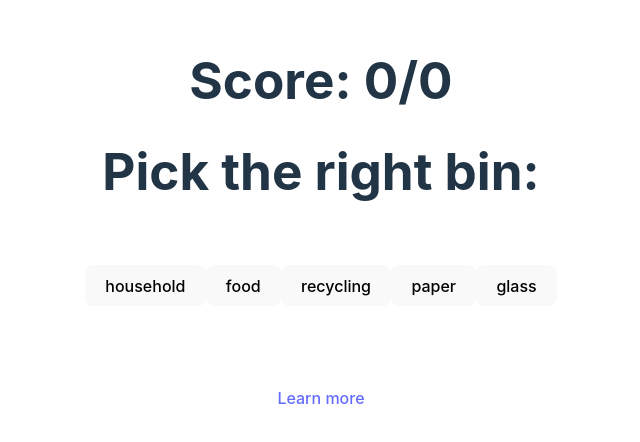
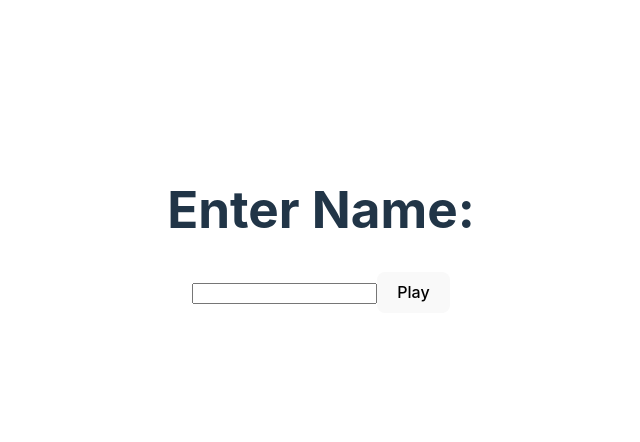
Before and after one commit to rachelsleet/muelltrenner, a React (Vite) app: page / in a window 1280 px wide. Shown: the part 170-612 px from the top of the page, without its empty margins (319-959 px from the left). Built offline with nearby package versions, Linux system fonts and the light colour scheme.

Commit message:
Add leaderboard

```diff
--- a/package.json
+++ b/package.json
@@ -12,7 +12,8 @@
   "dependencies": {
     "csv-parse": "^5.3.6",
     "react": "^18.2.0",
-    "react-dom": "^18.2.0"
+    "react-dom": "^18.2.0",
+    "react-router-dom": "^6.9.0"
   },
   "devDependencies": {
     "@esbuild-plugins/node-globals-polyfill": "^0.2.3",
--- a/src/App.tsx
+++ b/src/App.tsx
@@ -1,65 +1,47 @@
-import { useState, useEffect } from 'react';
+import { useState } from 'react';
 import './App.css';
-import { Bin, bins, Item } from './helpers/types';
-// @ts-ignore
-import data from './helpers/rawdata.csv';
-
-const pickRandomItem = (data: Item[]) =>
-  data[Math.round(Math.random() * (data.length - 1))];
-
-const buildSentence = (item: String, bin: String) => {
-  if (item.charAt(item.length - 1) === 's')
-    return `${item} go in the ${bin} bin.`;
-  return `${item} goes in the ${bin} bin.`;
-};
+import { Routes, Route, useNavigate } from 'react-router-dom';
+import Landing from './Landing';
+import Game from './Game';
+import Leaderboard from './Leaderboard';
+import { Score } from './helpers/types';
 
 function App() {
-  const [currentItem, setCurrentItem] = useState(pickRandomItem(data));
-  const [score, setScore] = useState(0);
-  const [total, setTotal] = useState(0);
-  const [lastResultMessage, setLastResultMessage] = useState('');
+  const [name, setName] = useState('');
+  const initialScores: Score[] = [];
+  const [scores, setScores] = useState(initialScores);
+  const navigate = useNavigate();
 
-  const handleBinClick = (binType: Bin) => {
-    setTotal((total) => total + 1);
-    if (currentItem.bin_eng.toLowerCase() === binType) {
-      setScore((count) => count + 1);
-      setLastResultMessage(
-        `Correct! ${buildSentence(currentItem.item_eng, currentItem.bin_eng)}`
-      );
-    } else {
-      setLastResultMessage(
-        `Not quite. ${buildSentence(currentItem.item_eng, currentItem.bin_eng)}`
-      );
-    }
-    const newItem = pickRandomItem(data);
-    setCurrentItem(newItem);
+  const handleNameSubmit = (name: string) => {
+    setName(name);
+    navigate('/play');
+  };
+
+  const handleGameSubmit = (score: number) => {
+    scores.push({ name, score });
+    navigate('/leaderboard');
+  };
+
+  const handleNewGameSubmit = () => {
+    setName('');
+    navigate('/');
   };
 
   return (
     <div className="App">
-      <div>
-        <h1>
-          Score: {score}/{total}
-        </h1>
-      </div>
-      <h1>Pick the right bin:</h1>
-      <h2>{currentItem?.item_eng}</h2>
-      <div className="card">
-        {bins.map((bin) => (
-          <button key={bin} onClick={() => handleBinClick(bin)}>
-            {bin}
-          </button>
-        ))}
-        <p>{lastResultMessage}</p>
-      </div>
-      <div className="card">
-        <a
-          href="https://www.bsr.de/die-berliner-stadtreinigung-in-englischer-sprache-26142.php"
-          target="_blank"
-        >
-          Learn more
-        </a>
-      </div>
+      <Routes>
+        <Route index element={<Landing handleSubmit={handleNameSubmit} />} />
+        <Route
+          path="play"
+          element={<Game name={name} handleSubmit={handleGameSubmit} />}
+        />
+        <Route
+          path="leaderboard"
+          element={
+            <Leaderboard scores={scores} handleSubmit={handleNewGameSubmit} />
+          }
+        />
+      </Routes>
     </div>
   );
 }
--- /dev/null
+++ b/src/Game.tsx
@@ -0,0 +1,75 @@
+import { useState, useEffect } from 'react';
+import './App.css';
+import { Bin, bins, Item } from './helpers/types';
+// @ts-ignore
+import data from './helpers/rawdata.csv';
+
+const pickRandomItem = (data: Item[]) =>
+  data[Math.round(Math.random() * (data.length - 1))];
+
+const buildSentence = (item: String, bin: String) => {
+  if (item.charAt(item.length - 1) === 's')
+    return `${item} go in the ${bin} bin.`;
+  return `${item} goes in the ${bin} bin.`;
+};
+
+function Game(props: { name: string; handleSubmit: Function }) {
+  const [currentItem, setCurrentItem] = useState(pickRandomItem(data));
+  const [score, setScore] = useState(0);
+  const [total, setTotal] = useState(0);
+  const [lastResultMessage, setLastResultMessage] = useState('');
+
+  const handleBinClick = (binType: Bin) => {
+    setTotal((total) => total + 1);
+    if (currentItem.bin_eng.toLowerCase() === binType) {
+      setScore((count) => count + 1);
+      setLastResultMessage(
+        `Correct! ${buildSentence(currentItem.item_eng, currentItem.bin_eng)}`
+      );
+    } else {
+      setLastResultMessage(
+        `Not quite. ${buildSentence(currentItem.item_eng, currentItem.bin_eng)}`
+      );
+    }
+
+    const newItem = pickRandomItem(data);
+    setCurrentItem(newItem);
+  };
+
+  useEffect(() => {
+    console.log(total);
+    if (total === 10) {
+      props.handleSubmit(score);
+    }
+  }, [total]);
+
+  return (
+    <div className="Game">
+      <div>
+        <h1>
+          {props.name}'s Score: {score}/{total}
+        </h1>
+      </div>
+      <h1>Pick the right bin:</h1>
+      <h2>{currentItem?.item_eng}</h2>
+      <div className="card">
+        {bins.map((bin) => (
+          <button key={bin} onClick={() => handleBinClick(bin)}>
+            {bin}
+          </button>
+        ))}
+        <p>{lastResultMessage}</p>
+      </div>
+      <div className="card">
+        <a
+          href="https://www.bsr.de/die-berliner-stadtreinigung-in-englischer-sprache-26142.php"
+          target="_blank"
+        >
+          Learn more
+        </a>
+      </div>
+    </div>
+  );
+}
+
+export default Game;
--- /dev/null
+++ b/src/Landing.tsx
@@ -0,0 +1,22 @@
+import { useState, ChangeEvent } from 'react';
+import './App.css';
+
+function Landing(props: { handleSubmit: Function }) {
+  const [name, setName] = useState('');
+  const handleClick = (event: any) => {
+    props.handleSubmit(name);
+  };
+
+  const handleChange = (input: ChangeEvent<HTMLInputElement>) => {
+    setName(input.target.value);
+  };
+  return (
+    <div className="App">
+      <h1>Enter Name:</h1>
+      <input type="text" onChange={handleChange}></input>
+      <button onClick={handleClick}>Play</button>
+    </div>
+  );
+}
+
+export default Landing;
--- /dev/null
+++ b/src/Leaderboard.tsx
@@ -0,0 +1,24 @@
+import { MouseEventHandler } from 'react';
+import './App.css';
+import { Score } from './helpers/types';
+
+function Leaderboard(props: {
+  scores: Score[];
+  handleSubmit: MouseEventHandler<HTMLButtonElement>;
+}) {
+  return (
+    <div className="App">
+      <h1>Scores</h1>
+      {props.scores
+        .sort((a, b) => a.score - b.score)
+        .map((score) => (
+          <p key={score.name}>
+            {score.name} : {score.score}/10
+          </p>
+        ))}
+      <button onClick={props.handleSubmit}>Play again</button>
+    </div>
+  );
+}
+
+export default Leaderboard;
--- a/src/helpers/types.ts
+++ b/src/helpers/types.ts
@@ -14,3 +14,5 @@ export type Item = {
   bin_eng: Bin;
   bin_de: string;
 };
+
+export type Score = { name: string; score: number };
--- a/src/main.tsx
+++ b/src/main.tsx
@@ -1,10 +1,13 @@
-import React from 'react'
-import ReactDOM from 'react-dom/client'
-import App from './App'
-import './index.css'
+import React from 'react';
+import ReactDOM from 'react-dom/client';
+import { BrowserRouter } from 'react-router-dom';
+import App from './App';
+import './index.css';
 
 ReactDOM.createRoot(document.getElementById('root') as HTMLElement).render(
   <React.StrictMode>
-    <App />
-  </React.StrictMode>,
-)
+    <BrowserRouter>
+      <App />
+    </BrowserRouter>
+  </React.StrictMode>
+);
```
Also changed, not shown: 2 other files (tests, documents, lock files or other folders).
